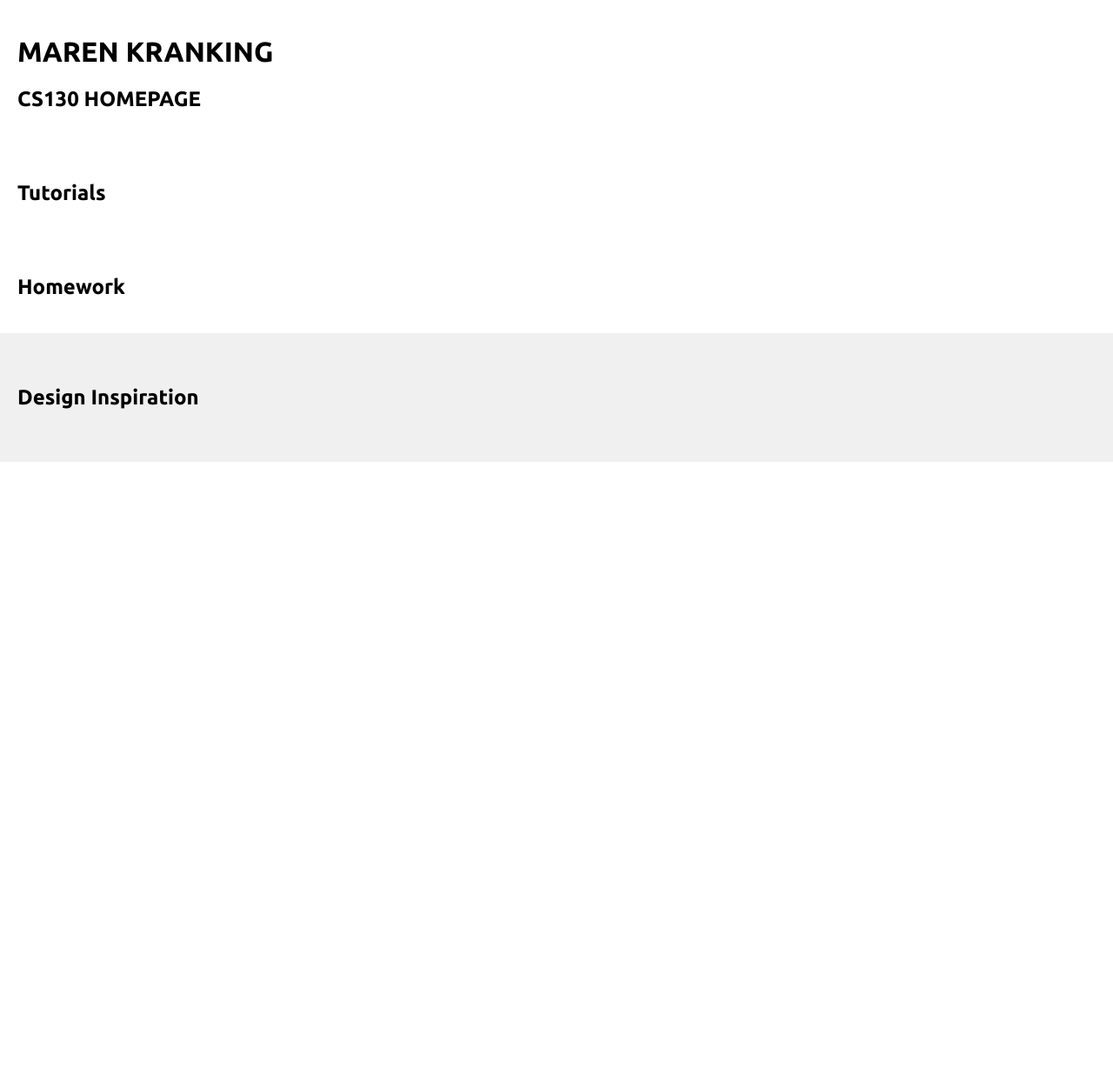
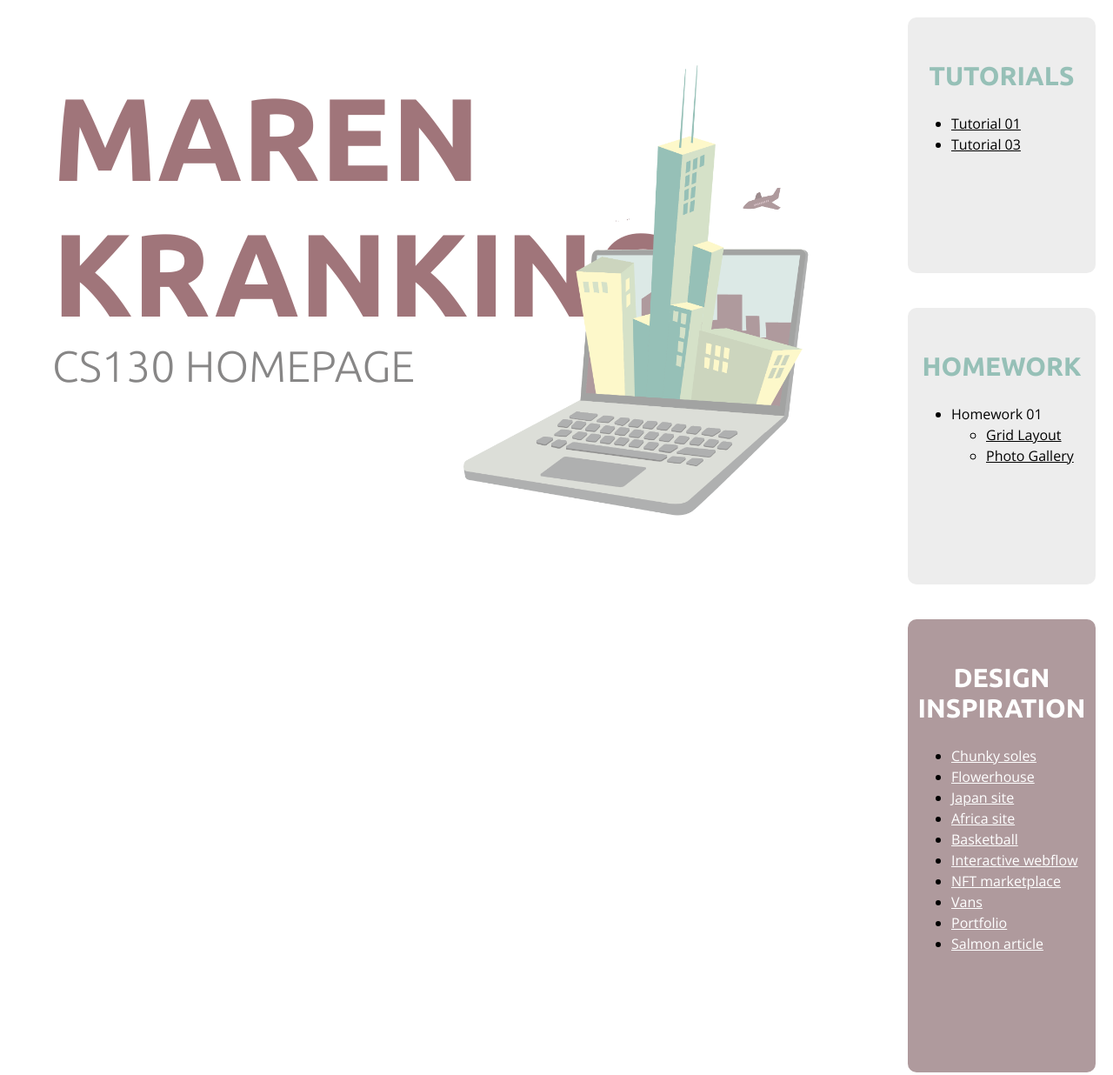
Before and after one commit to marenkranking/cs130-coursework, a plain HTML site: page index.html in a window 1280 px wide. Shown: the whole page at 87% size. Before the commit the page ends 800 px from the top, so only its background shows below. Drawn offline with nearby package versions, Linux system fonts and the light colour scheme.

```diff
--- a/index.html
+++ b/index.html
@@ -8,31 +8,50 @@
    <body>
        <!-- HTML content tags go here. Change anything you want! -->
        <header>
-           <h1>Maren Kranking</h1>
-           <h2>CS130 Homepage</h2>
+            <figure>
+                <img src="images/computer.png">
+            </figure>
+            <h1>Maren Kranking</h1>
+            <h2>CS130 Homepage</h2>
        </header>
        <main>
             <section id="tutorials">
-                <h2>Tutorials</h2>
-                <!--
-                    Links to your tutorial assignments go here.
-                    When you submit a new tutorial, add a link to it
-                    here (if applicable)
-                -->
+                <div>
+                    <h2>Tutorials</h2>
+                    <ul>
+                        <li><a href="tutorial01/index.html" target="_blank">Tutorial 01</a></li>
+                        <li><a href="tutorial03/index.html" target="_blank">Tutorial 03</a></li>
+                    </ul>
+                </div>
             </section>
             <section id="homework">
-                <h2>Homework</h2>
-                <!--
-                    Links to your Homework assignments go here.
-                    When you submit a new tutorial, add a link to it
-                    here (if applicable)
-                -->
+                <div>
+                    <h2>Homework</h2>
+                    <ul>
+                        <li>Homework 01</li>
+                        <ul>
+                            <li><a href="hw01/01_cssgrid/index.html" target="_blank">Grid Layout</a></li>
+                            <li><a href="hw01/02_flexbox/index.html" target="_blank">Photo Gallery</a></li>
+                        </ul>
+                    </ul>
+                </div>
             </section>
             <section id="inspiration">
-                <h2>Design Inspiration</h2>
-                <!--
-                    Links to 5-10 websites that inspire you
-                -->
+                <div>
+                    <h2>Design Inspiration</h2>
+                    <ul>
+                        <li><a href="https://dribbble.com/shots/15494107-shop-chunky-soles" target="_blank">Chunky soles</a></li>
+                        <li><a href="https://dribbble.com/shots/15521860-Flowerhouse-website" target="_blank">Flowerhouse</a></li>
+                        <li><a href="https://dribbble.com/shots/15525371-Web-UI-exploration-01-1-10" target="_blank">Japan site</a></li>
+                        <li><a href="https://dribbble.com/shots/15524893-BBC-earth-Landing-Page-design" target="_blank">Africa site</a></li>
+                        <li><a href="https://dribbble.com/shots/15517110-Basketball-school-main-screen" target="_blank">Basketball</a></li>
+                        <li><a href="https://dribbble.com/shots/15513070-Interactive-website-Webflow" target="_blank">Interactive webflow</a></li>
+                        <li><a href="https://dribbble.com/shots/15515481-NFT-Marketplace-landing-page" target="_blank">NFT marketplace</a></li>
+                        <li><a href="https://dribbble.com/shots/15459040-Vans-Digital-Layouts-Composition-Study" target="_blank">Vans</a></li>
+                        <li><a href="https://dribbble.com/shots/15234110-IJP-Portfolio-2021-B" target="_blank">Portfolio</a></li>
+                        <li><a href="https://storymaps.arcgis.com/stories/824d319ff36d40ac820e7071f7f156ca" target="_blank">Salmon article</a></li>
+                    </ul>
+                </div>
             </section>
         </main>
    </body>
--- a/style.css
+++ b/style.css
@@ -1,4 +1,4 @@
-@import url('https://fonts.googleapis.com/css2?family=Open+Sans:ital@0;1&family=Ubuntu:ital,wght@0,700;1,700&display=swap');
+@import url('https://fonts.googleapis.com/css2?family=Open+Sans:ital@0;1&family=Ubuntu:ital,wght@0,300;0,700;1,300;1,700&display=swap');
 
 * {
     box-sizing: border-box;
@@ -9,19 +9,102 @@ body {
     font-family: 'Ubuntu', sans-serif;
 }
 
+/* HEADER */
+
 header {
-    text-transform: uppercase;
+    height: 100vh;
+    width: 80vw;
+    position: fixed;
 }
 
-header, section {
+main {
+    margin-left: 80vw;
+    width: 20vw;
+}
+
+figure img {
+    width: 100%;
+    position: absolute;
+    margin-top: 30px;
+}
+
+
+/* TUTORIAL & HOMEWORK SECTIONS */
+
+main {
+    display: flex;
+    flex-wrap: wrap;
+}
+
+section > div {
+    padding: 120px 10px;
+    border-radius: 10px;
+    background-color: #EDEDED;
+}
+
+section {
     padding: 20px;
+    width: 100%;
 }
+
+
+/* INSPIRATION SECTION */
+
+#inspiration > div {
+    background-color: #af9a9d;
+}
+
+/* TEXT FORMATTING */
+
+h1 {
+    font-size: 135px;
+    color: #a0757a;
+    text-transform: uppercase;
+    margin-top: 80px;
+    margin-bottom: 0;
+    margin-left: 60px;
+    z-index: 0;
+}
+
+header h2 {
+    font-size: 50px;
+    color: #878686;
+    text-transform: uppercase;
+    font-weight: 300;
+    margin-left: 60px;
+    margin-top: 0;
+}
+
+section h2 {
+    font-size: 30px;
+    text-transform: uppercase;
+    text-align: center;
+    margin-top: -70px;
+    color: #96c0b7;
+}
+
+#inspiration h2{
+    color: white;
+}
+
 p, li {
     line-height: 1.5em;
+    font-family: 'Open Sans', sans-serif;
+    margin-bottom: 0;
 }
 
-#inspiration {
-    background-color: #F0F0F0;
-    padding-top: 40px;
-    padding-bottom: 40px;
+a {
+    color: black;
 }
+
+a:hover {
+    color: #a0757a;
+}
+
+#inspiration a {
+    color: white;
+}
+
+#inspiration a:hover {
+    color: #96c0b7;
+}
```
Also changed, not shown: images/computer.png (added), 2 other files.
